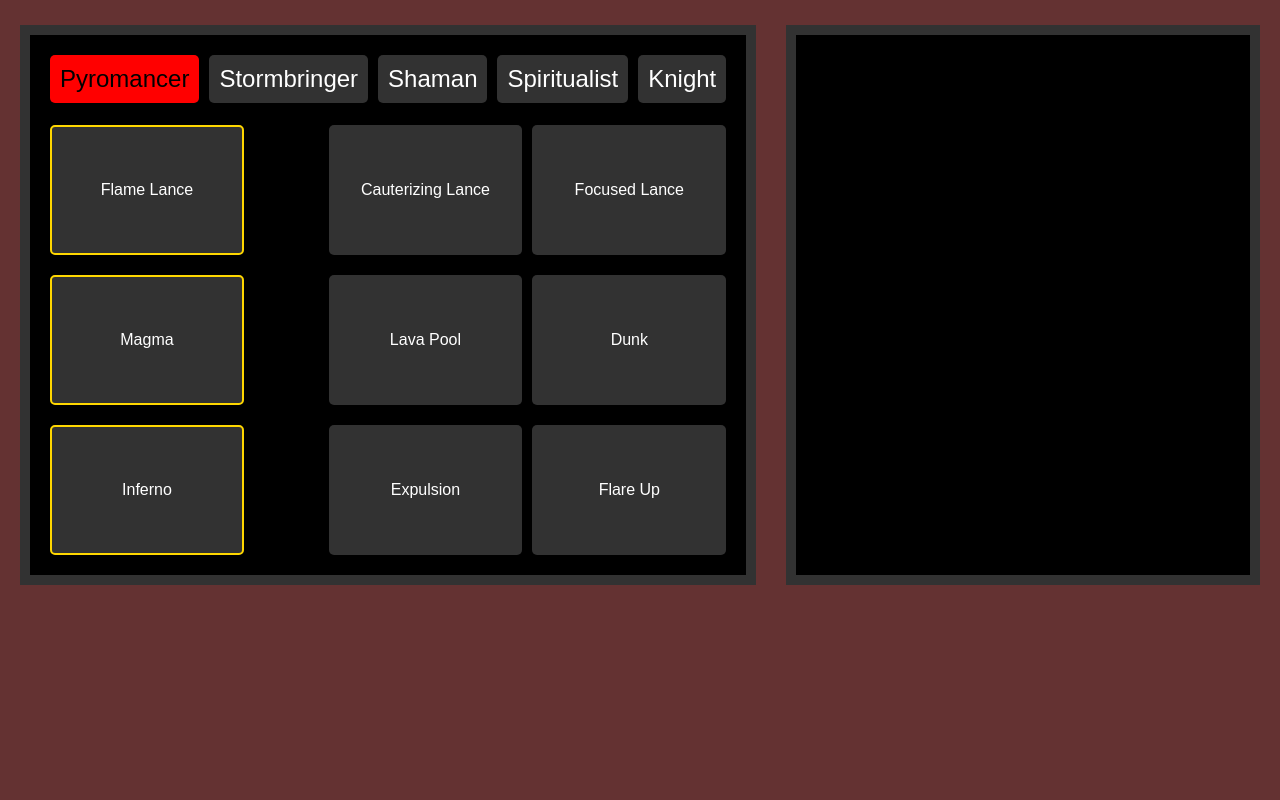
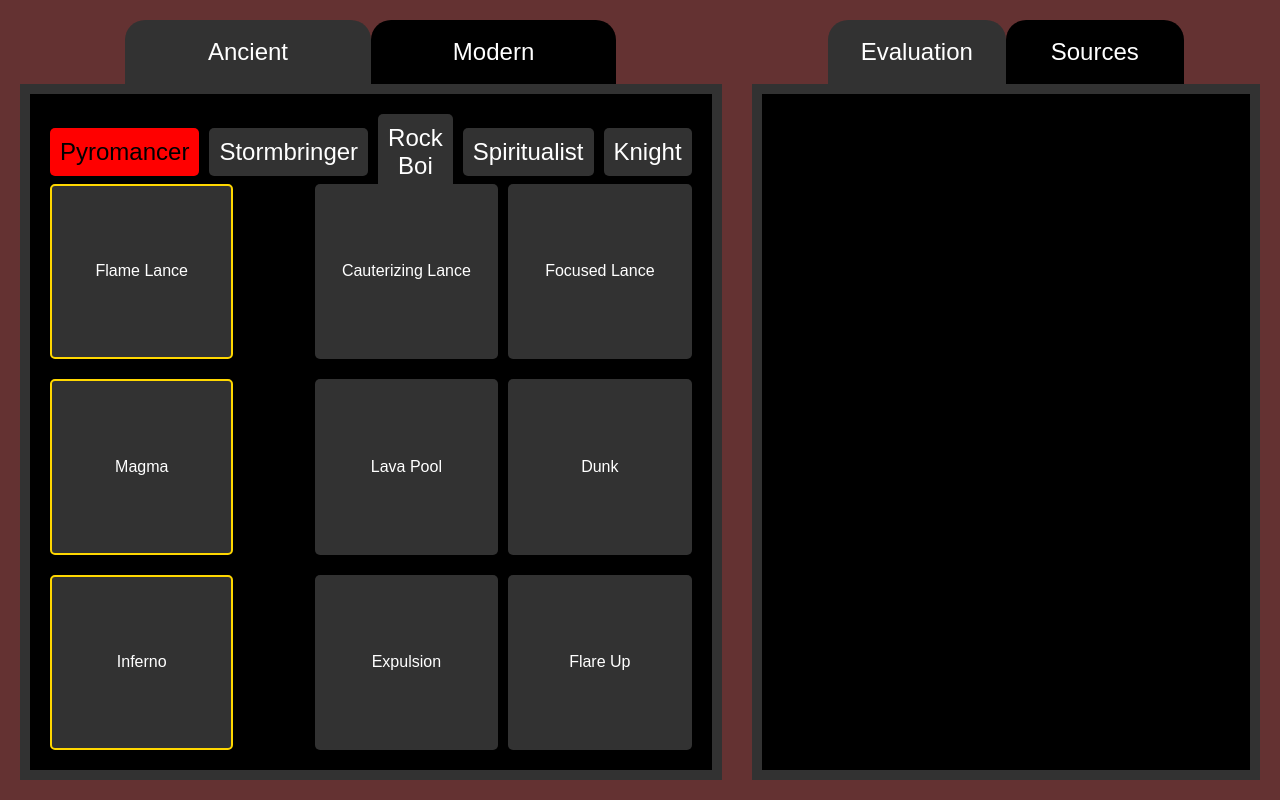
Before and after one commit to Saiyoran1/SaiyoraTalentCalculator, a React (Create React App) app in the folder saiyora-frontend/: page / in a window 1280 px wide. Built offline with nearby package versions, Linux system fonts and the light colour scheme.

Commit message:
changed layout and raised state up to master app component for displaying in other window

```diff
--- a/saiyora-frontend/src/App.css
+++ b/saiyora-frontend/src/App.css
@@ -7,12 +7,30 @@
 .app {
   display: grid;
   grid-template-columns: 1fr 1fr;
-  grid-template-rows: 1fr 20vh;
   gap: 30px;
-  justify-content: center;
-  align-items: center;
   width: 100vw;
   height: 100vh;
   background-color: rgb(100, 50, 50);
   padding: 20px;
 }
+
+.main-window {
+  display: flex;
+  flex-direction: column;
+  align-items: center;
+}
+
+.build-display {
+  background-color: black;
+  border: 10px solid rgb(50, 50, 50);
+  padding: 20px;
+  width: 100%;
+  height: 100%;
+}
+
+.tab-selector-row {
+  display: flex;
+  justify-content: center;
+  height: 70px;
+  width: 70%;
+}
--- a/saiyora-frontend/src/App.js
+++ b/saiyora-frontend/src/App.js
@@ -1,18 +1,84 @@
 import './App.css';
 import CalculatorWindow from './components/CalculatorWindow';
 import AncientCalculator from './components/AncientCalculator';
+import {useState} from 'react';
+import {ANCIENTSPECS} from './dummydata/specs';
+import TabButton from './components/TabButton';
 
 function App() {
 
-  const MODERNSPECS = ['Mutilator', 'Chronomancer', 'Telekinetic', 'Illusionist', 'Soldier'];
+  const getDefaultAncientBuild = (spec) => {
+    const newBuild = [];
+    spec.abilities.forEach((ability) => {
+        newBuild.push({
+            base: ability.base,
+            selected: ability.base
+        });
+    });
+    return newBuild;
+  }
+
+  const [ancientBuild, setAncientBuild] = useState(getDefaultAncientBuild(ANCIENTSPECS[0]));
+
+  const [selectedSpec, setSelectedSpec] = useState(ANCIENTSPECS[0]);
+
+  const changeSpec = (newSpecName) => {
+      if (newSpecName !== selectedSpec.name) {
+          let targetSpec = selectedSpec;
+          for (let i = 0; i < ANCIENTSPECS.length; i++) {
+              if (ANCIENTSPECS[i].name === newSpecName) {
+                  targetSpec = ANCIENTSPECS[i];
+                  break;
+              }
+          }
+          if (targetSpec !== selectedSpec) {
+              setSelectedSpec(targetSpec);
+              setAncientBuild(getDefaultAncientBuild(targetSpec));
+          }
+      }
+  }
+
+  const selectTalent = (baseName, talentName) => {
+    const newBuild = [];
+    ancientBuild.forEach((talent) => {
+        if (talent.base === baseName) {
+            newBuild.push({
+                base: baseName,
+                selected: talentName
+            });
+        } else {
+            newBuild.push(talent);
+        }
+    });
+    setAncientBuild(newBuild);
+  }
+
+  const [specTab, setSpecTab] = useState('ancient');
+  const [displayTab, setDisplayTab] = useState('evaluation');
+
   return (
     <div className='app'>
-      <CalculatorWindow>
-        <AncientCalculator/>
-      </CalculatorWindow>
-      <CalculatorWindow>
-
-      </CalculatorWindow>
+      <div className='main-window'>
+        <div className='tab-selector-row'>
+          <TabButton name={'Ancient'} selected={specTab === 'ancient'} onClick={() => setSpecTab('ancient')}/>
+          <TabButton name={'Modern'} selected={specTab !== 'ancient'} onClick={() => setSpecTab('modern')}/>
+        </div>
+        <CalculatorWindow>
+          { specTab === 'ancient' ?
+            <AncientCalculator specs={ANCIENTSPECS} selectedSpec={selectedSpec} build={ancientBuild} changeSpec={changeSpec} changeTalent={selectTalent} />
+            : /*<ModernCalculator/>*/ <div></div>
+          }
+        </CalculatorWindow>
+      </div>
+      <div className='main-window'>
+        <div className='tab-selector-row'>
+          <TabButton name={'Evaluation'} selected={displayTab === 'evaluation'} onClick={() => setDisplayTab('evaluation')}/>
+          <TabButton name={'Sources'} selected={displayTab !== 'evaluation'} onClick={() => setDisplayTab('sources')}/>
+        </div>
+        <CalculatorWindow>
+          {/* display strengths/weaknesses of the build or sources of each talent/ability */}
+        </CalculatorWindow>
+      </div>
     </div>
   );
 }
--- a/saiyora-frontend/src/components/AncientCalculator.js
+++ b/saiyora-frontend/src/components/AncientCalculator.js
@@ -1,41 +1,10 @@
-import {useState} from 'react';
 import SpecRow from './SpecRow';
 import TalentRow from './TalentRow';
-import {ANCIENTSPECS} from '../dummydata/specs';
 import '../styles/AncientCalculator.css';
 
 function AncientCalculator(props) {
 
-    const [selectedSpec, setSelectedSpec] = useState(ANCIENTSPECS[0]);
-
-    const changeSpec = (newSpecName) => {
-        if (newSpecName !== selectedSpec.name) {
-            let targetSpec = selectedSpec;
-            for (let i = 0; i < ANCIENTSPECS.length; i++) {
-                if (ANCIENTSPECS[i].name === newSpecName) {
-                    targetSpec = ANCIENTSPECS[i];
-                    break;
-                }
-            }
-            if (targetSpec !== selectedSpec) {
-                setSelectedSpec(targetSpec);
-                setBuild(getDefaultBuild(targetSpec));
-            }
-        }
-    }
-
-    const getDefaultBuild = (spec) => {
-        const newBuild = [];
-        spec.abilities.forEach((ability) => {
-            newBuild.push({
-                base: ability.base,
-                selected: ability.base
-            });
-        });
-        return newBuild;
-    }
-
-    const [build, setBuild] = useState(getDefaultBuild(ANCIENTSPECS[0]));
+    const {specs, selectedSpec, build, changeSpec, changeTalent} = props;
 
     const getSelectedTalent = (baseName) => {
         for (let i = 0; i < build.length; i++) {
@@ -46,25 +15,10 @@ function AncientCalculator(props) {
         return baseName;
     }
 
-    const selectTalent = (baseName, talentName) => {
-        const newBuild = [];
-        build.forEach((talent) => {
-            if (talent.base === baseName) {
-                newBuild.push({
-                    base: baseName,
-                    selected: talentName
-                });
-            } else {
-                newBuild.push(talent);
-            }
-        });
-        setBuild(newBuild);
-    }
-
     return (
         <>
             <div>
-                <SpecRow specs={ANCIENTSPECS.map((spec) => {
+                <SpecRow specs={specs.map((spec) => {
                         return {name: spec.name, color: spec.color}
                     })}
                     selected={selectedSpec.name}
@@ -75,7 +29,7 @@ function AncientCalculator(props) {
                     return <TalentRow key={ability.base}
                         ability={ability}
                         selected={getSelectedTalent(ability.base)}
-                        select={(talentName) => selectTalent(ability.base, talentName)}/>
+                        select={(talentName) => changeTalent(ability.base, talentName)}/>
                 })}
             </div>
         </>
--- /dev/null
+++ b/saiyora-frontend/src/components/TabButton.js
@@ -0,0 +1,9 @@
+import '../styles/TabButton.css';
+
+function TabButton(props) {
+    return (
+        <button className={`tab-selector ${props.selected ? 'tab-selected' : ''}`} onClick={props.onClick}>{props.name}</button>
+    )
+}
+
+export default TabButton;
--- a/saiyora-frontend/src/dummydata/specs.js
+++ b/saiyora-frontend/src/dummydata/specs.js
@@ -42,7 +42,7 @@ const ANCIENTSPECS = [
         ]
     },
     {
-        name: 'Shaman',
+        name: 'Rock Boi',
         color: 'green',
         abilities: [
             {
--- a/saiyora-frontend/src/styles/CalculatorWindow.css
+++ b/saiyora-frontend/src/styles/CalculatorWindow.css
@@ -3,7 +3,7 @@
     border: 10px solid rgb(50, 50, 50);
     padding: 20px;
     width: 100%;
-    height: 70vh;
+    height: 100%;
     display: grid;
     grid-template-rows: 50px 1fr;
     gap: 20px;
--- /dev/null
+++ b/saiyora-frontend/src/styles/TabButton.css
@@ -0,0 +1,12 @@
+.tab-selector {
+    width: 100%;
+    border-radius: 20px 20px 0 0;
+    border: none;
+    background-color: black;
+    color: white;
+    font-size: 1.5rem;
+}
+
+.tab-selected {
+    background-color: rgb(50, 50, 50);
+}
```
